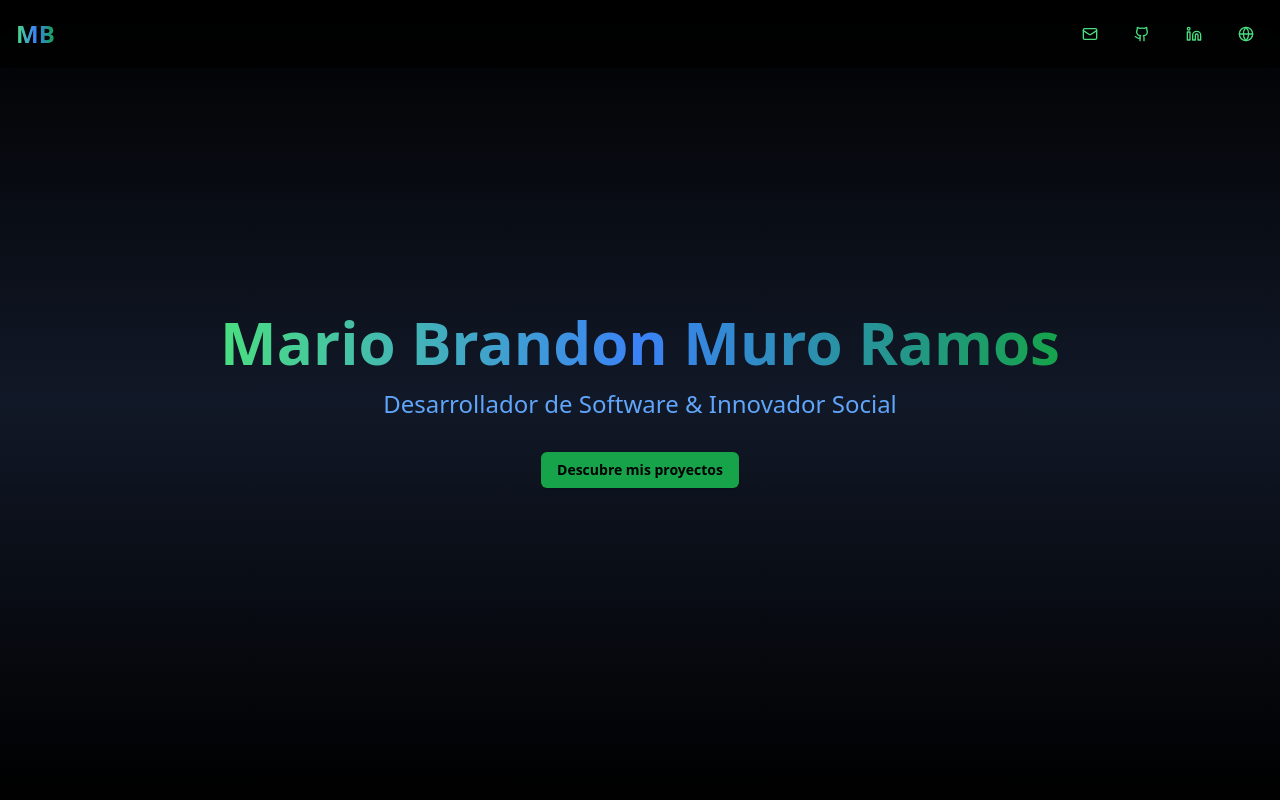
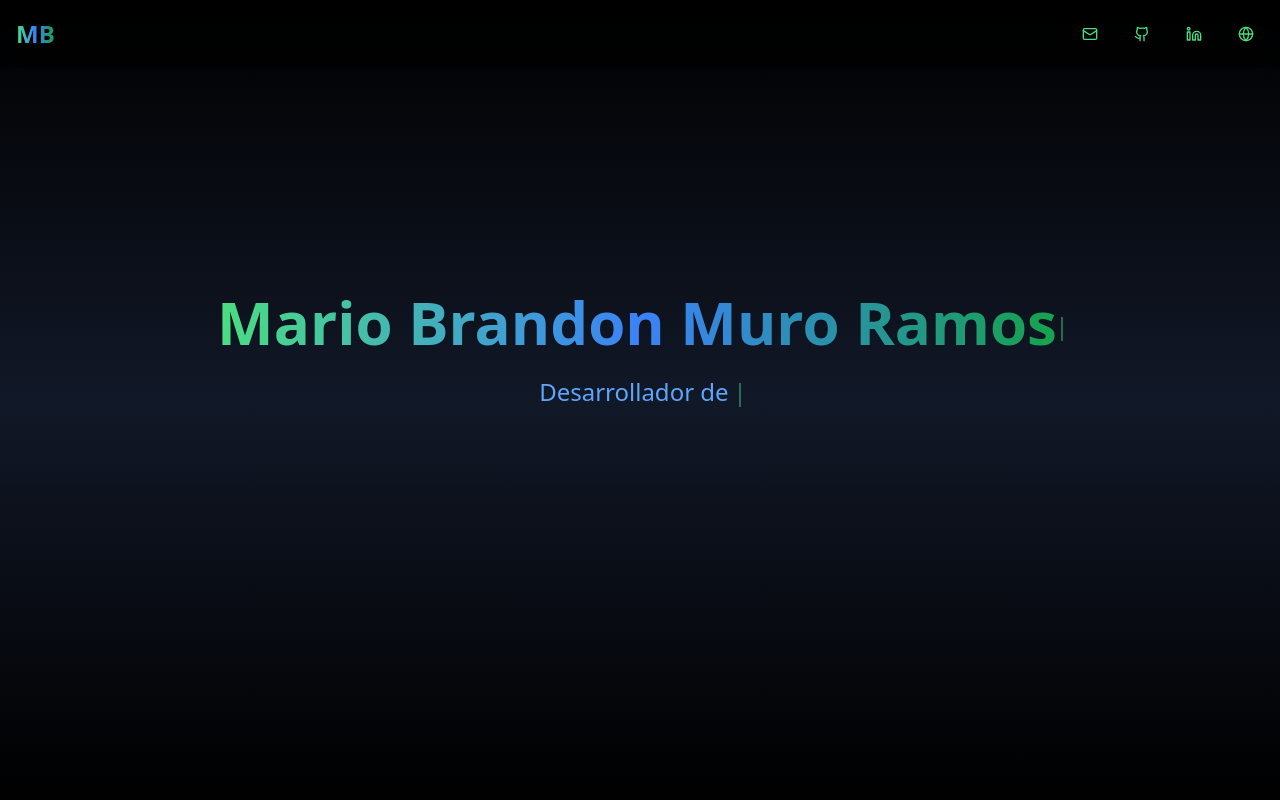
Before and after one commit to MarioB19/portfolio, a Next.js app: page / in a window 1280 px wide. Shown: the top 800 px of the page. Built offline with nearby package versions, Linux system fonts and the light colour scheme.

Commit message:
adding animation for type my anime on initial section

```diff
--- a/src/components/Hero.js
+++ b/src/components/Hero.js
@@ -1,30 +1,86 @@
 'use client'
 
-import { motion } from 'framer-motion'
+import { useState, useEffect } from 'react'
+import { motion, useAnimation } from 'framer-motion'
 import { Button } from "@/components/ui/button"
 
+const TypewriterText = ({ text, delay = 0, typingSpeed = 150, pauseDuration = 2000 }) => {
+  const controls = useAnimation()
+  const [displayedText, setDisplayedText] = useState('')
+
+  useEffect(() => {
+    let currentIndex = 0
+    let isDeleting = false
+    let timeoutId
+
+    const typeCharacter = () => {
+      if (!isDeleting && currentIndex <= text.length) {
+        setDisplayedText(text.slice(0, currentIndex))
+        currentIndex++
+        timeoutId = setTimeout(typeCharacter, typingSpeed)
+      } else if (isDeleting && currentIndex > 0) {
+        setDisplayedText(text.slice(0, currentIndex))
+        currentIndex--
+        timeoutId = setTimeout(typeCharacter, typingSpeed / 2)
+      } else {
+        isDeleting = !isDeleting
+        timeoutId = setTimeout(typeCharacter, pauseDuration)
+      }
+    }
+
+    controls.start({ opacity: 1, y: 0, transition: { delay, duration: 0.5 } })
+    timeoutId = setTimeout(typeCharacter, delay * 1000)
+
+    return () => clearTimeout(timeoutId)
+  }, [text, controls, delay, typingSpeed, pauseDuration])
+
+  return (
+    <motion.span
+      initial={{ opacity: 0, y: 20 }}
+      animate={controls}
+      className="inline-block"
+    >
+      {displayedText}
+      <motion.span
+        initial={{ opacity: 0 }}
+        animate={{ opacity: [0, 1, 0] }}
+        transition={{ repeat: Infinity, duration: 0.7 }}
+        className="inline-block w-0.5 h-6 bg-green-400 ml-1 align-middle"
+      />
+    </motion.span>
+  )
+}
+
 export function Hero({ t }) {
+  const [key, setKey] = useState(0)
+
+  useEffect(() => {
+    const intervalId = setInterval(() => {
+      setKey(prevKey => prevKey + 1)
+    }, 15000) // Reinicia la animación cada 15 segundos
+
+    return () => clearInterval(intervalId)
+  }, [])
+
   return (
-    <section className="min-h-screen flex items-center justify-center text-center bg-gradient-to-b from-black via-gray-900 to-black">
-      <motion.div
-        initial={{ opacity: 0, y: 20 }}
-        animate={{ opacity: 1, y: 0 }}
-        transition={{ duration: 0.8 }}
-      >
-        <h1 className="text-6xl font-bold mb-4 bg-gradient-to-r from-green-400 via-blue-500 to-green-600 text-transparent bg-clip-text">
-          {t.title}
+    <section className="min-h-screen flex items-center justify-center text-center bg-gradient-to-b from-black via-gray-900 to-black p-4">
+      <div className="max-w-4xl">
+        <h1 className="text-4xl sm:text-5xl md:text-6xl font-bold mb-6 bg-gradient-to-r from-green-400 via-blue-500 to-green-600 text-transparent bg-clip-text">
+          <TypewriterText key={`title-${key}`} text={t.title} typingSpeed={150} />
         </h1>
-        <p className="text-2xl text-blue-400 mb-8">{t.subtitle}</p>
+        <p className="text-xl sm:text-2xl text-blue-400 mb-8 h-16">
+          <TypewriterText key={`subtitle-${key}`} text={t.subtitle} delay={4} typingSpeed={100} />
+        </p>
         <motion.div
-          initial={{ opacity: 0 }}
-          animate={{ opacity: 1 }}
-          transition={{ delay: 0.5, duration: 0.5 }}
+          initial={{ opacity: 0, scale: 0.8 }}
+          animate={{ opacity: 1, scale: 1 }}
+          transition={{ delay: 8, duration: 0.5 }}
         >
-          <Button className="bg-green-600 hover:bg-green-700 text-black font-bold">
+          <Button className="bg-green-600 hover:bg-green-700 text-black font-bold text-lg px-8 py-3 rounded-full transition-all duration-300 transform hover:scale-105">
             {t.cta}
           </Button>
         </motion.div>
-      </motion.div>
+      </div>
     </section>
   )
 }
```
